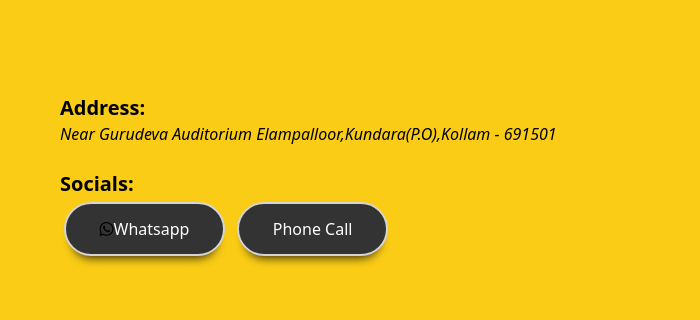
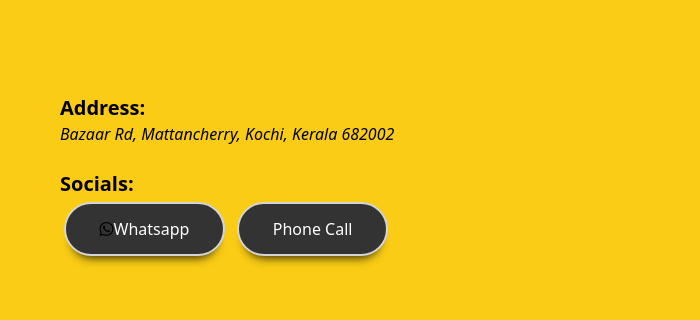
Before and after one commit to WOLFPUNK/Honey, a plain HTML site: page index.html in a window 1280 px wide. Shown: the part 1148-1468 px from the top of the page, 580-1280 px from the left. Drawn offline with nearby package versions, Linux system fonts and the light colour scheme.

Commit message:
Update index.html

```diff
--- a/index.html
+++ b/index.html
@@ -149,7 +149,7 @@
   </div>
   <div class="w-[100%] sm:w-[50%] my-5 sm:my-0">
       <h2 class="text-xl font-bold">Address:</h2>
-      <address>Near Gurudeva Auditorium Elampalloor,Kundara(P.O),Kollam - 691501</address> <br>
+      <address>Bazaar Rd, Mattancherry, Kochi, Kerala 682002</address> <br>
       <h2 class="text-xl font-bold">Socials:</h2>
 
       <a href="https://wa.me/+918714315703" id="button" class="inline-block mt-16 ml-3"><i class="fa-brands fa-whatsapp" style="color: #000000;"></i>Whatsapp</a>
```
